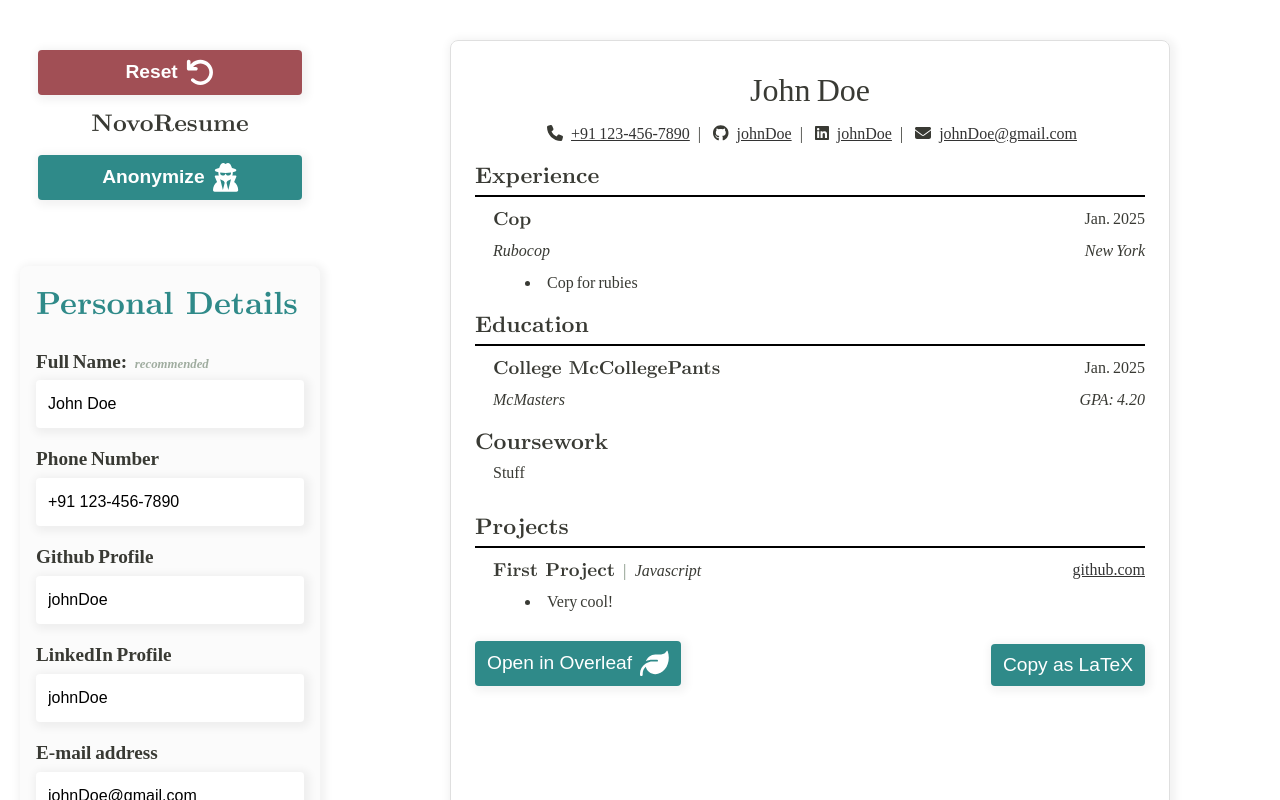
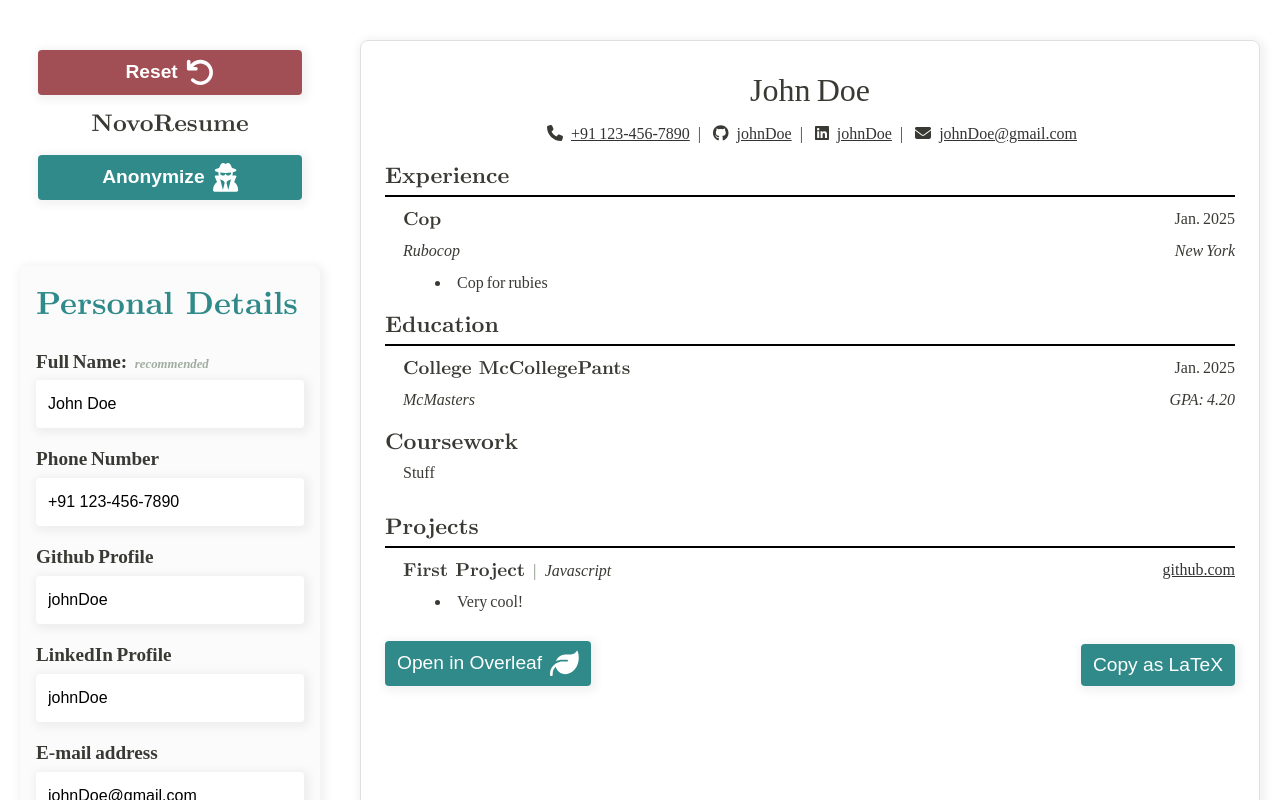
Before and after one commit to gingkapls/cv-application, a React (Vite) app: page / in a window 1280 px wide. Shown: the top 800 px of the page. Built offline with nearby package versions, Linux system fonts and the light colour scheme.

Commit message:
style(Preview): increase preview size

```diff
--- a/src/App.css
+++ b/src/App.css
@@ -354,7 +354,7 @@ form {
   position: sticky;
   display: flex;
   flex-direction: column;
-  width: min(720px, 100%);
+  width: min(960px, 100%);
   height: min-content;
   aspect-ratio: 21 / 29;
   border: 1px solid var(--active-bg-color);
```
